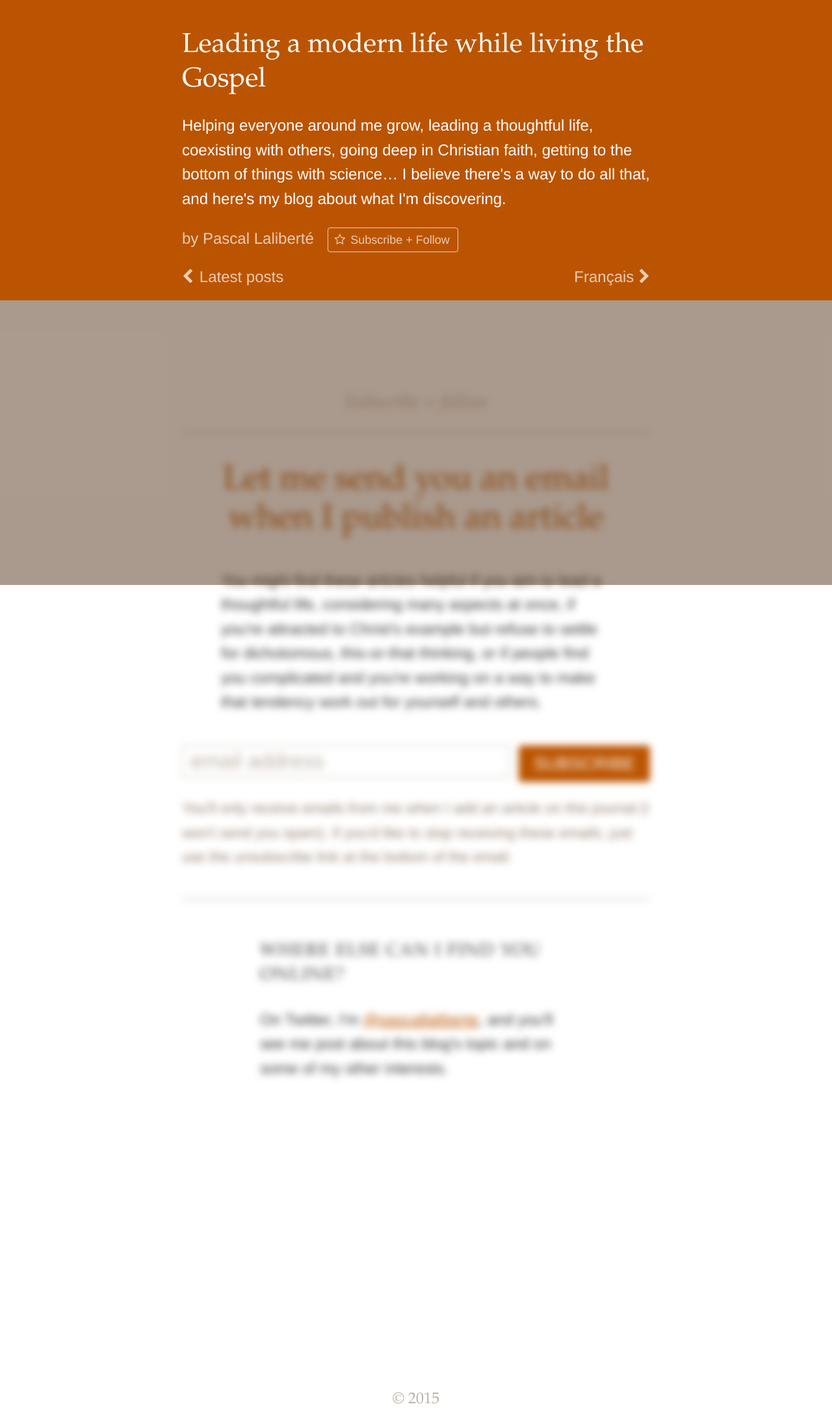
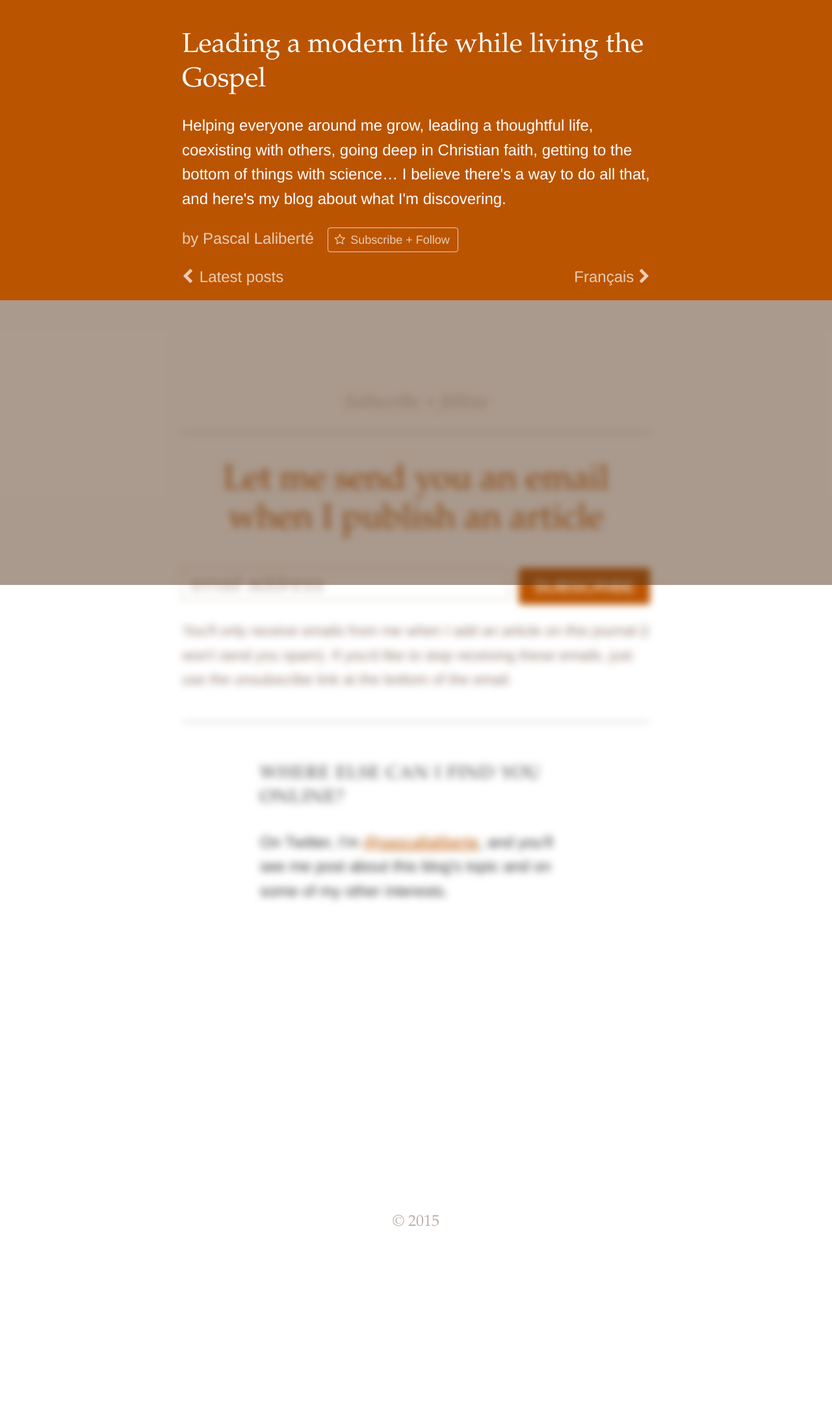
Before and after one commit to pascallaliberte/by.pascallaliberte.me, a Jekyll site: the page built from subscribe-follow/index.html, in a window 1280 px wide. Shown: the whole page at 65% size. Built offline with Jekyll 4.4.1, drawn with Linux system fonts in a browser that asks for light colours; nearby versions of some CDN libraries; after the commit the page ends 1901 px from its top, so only the background shows below that.

Commit message:
Remove the why subscribe paragraph from the subscribe page

```diff
--- a/a/css/modules/subscribe-follow.css
+++ b/a/css/modules/subscribe-follow.css
@@ -164,15 +164,7 @@
   text-decoration: underline;
 }
 
-@media (min-width: 512px) {
-  /* line 98, ../../sass/modules/subscribe-follow.sass */
-  .subscribe-follow-why-subscribe {
-    max-width: 25em;
-    margin: 0 auto 2em;
-  }
-}
-
-/* line 103, ../../sass/modules/subscribe-follow.sass */
+/* line 98, ../../sass/modules/subscribe-follow.sass */
 .subscribe-follow-note {
   color: #907b6b;
   font-size: 15px;
--- a/a/sass/modules/subscribe-follow.sass
+++ b/a/sass/modules/subscribe-follow.sass
@@ -95,11 +95,6 @@
     color: #333
     text-decoration: underline
 
-.subscribe-follow-why-subscribe
-  +breakpoint(min-width $medium-width)
-    max-width: 25em
-    margin: 0 auto 2em
-
 .subscribe-follow-note
   color: darken(#BCAFA5, 20%)
   +rem(font-size, 15px)
--- a/subscribe-follow/index.html
+++ b/subscribe-follow/index.html
@@ -8,10 +8,6 @@ custom_css: modules/subscribe-follow
 
   <section class="subscribe-follow-primary">
     <h2>Let me send you an email when I publish an article</h2>
-
-    <aside class="subscribe-follow-why-subscribe">
-      <p>You might find these articles helpful if you aim to lead a thoughtful life, considering many aspects at once, if you're attracted to Christ's example but refuse to settle for dichotomous, this-or-that thinking, or if people find you complicated and you're working on a way to make that tendency work out for yourself and others.</p>
-    </aside>
 
     <form class="subscribe-follow-email-form"
       action="https://tinyletter.com/by-pascallaliberte" method="post"
```
